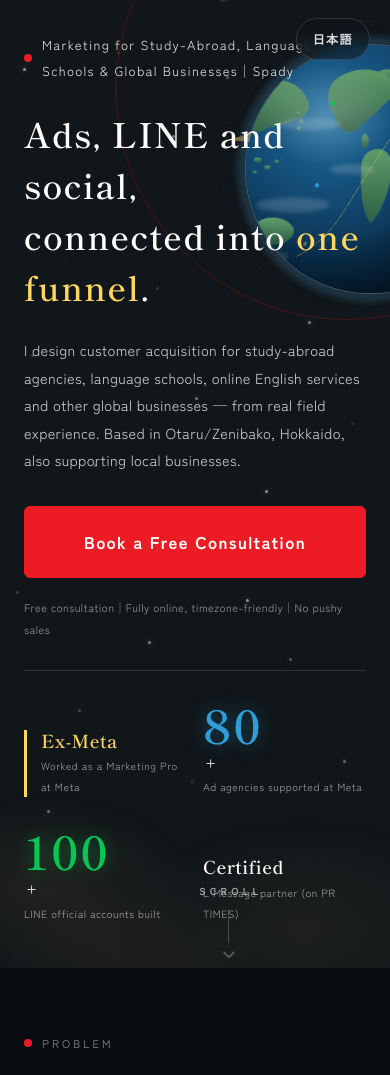
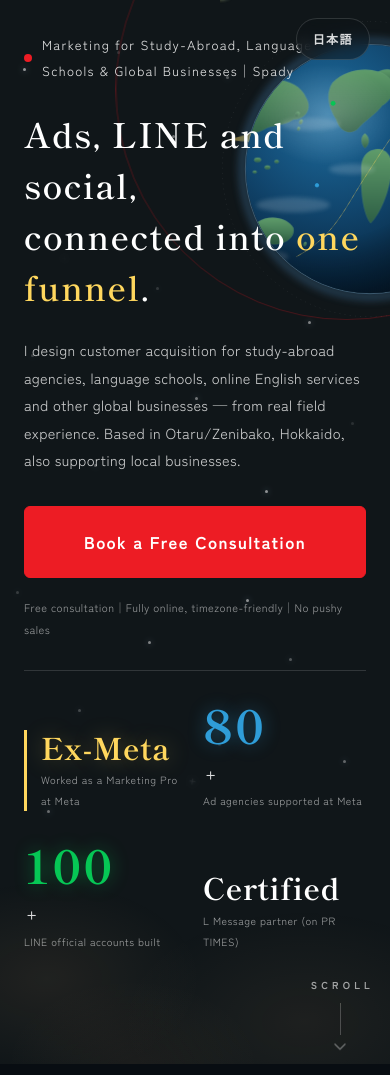
Before and after one commit to dhiroshiinouei-pixel/spady-site, an Astro site: page /en in a window 390 px wide. Shown: the top 1075 px of the page. Built offline with nearby package versions, Linux system fonts and the light colour scheme; Astro itself is replaced by a stand-in of ours.

Commit message:
Refine hero spacing and metrics

```diff
--- a/src/pages/en/index.astro
+++ b/src/pages/en/index.astro
@@ -587,7 +587,7 @@ import Base from '../../layouts/Base.astro';
       min-height: 100svh;
       display: flex;
       align-items: center;
-      padding: 44px 0;
+      padding: 44px 0 96px;
     }
     .lp-hero .eyebrow {
       font-size: 15.5px;
@@ -716,8 +716,8 @@ import Base from '../../layouts/Base.astro';
     .cred-item strong {
       display: block;
       font-family: var(--font-min);
-      font-weight: 600;
-      font-size: 25px;
+      font-weight: 700;
+      font-size: 31px;
       color: #fff;
       line-height: 1.15;
       letter-spacing: 0.02em;
@@ -730,7 +730,7 @@ import Base from '../../layouts/Base.astro';
       margin-top: 5px;
     }
     .cred-meta { padding-left: 14px; border-left: 3px solid var(--gold); }
-    .cred-meta strong { color: var(--gold); font-size: 27px; }
+    .cred-meta strong { color: var(--gold); font-size: 35px; text-shadow: 0 0 22px rgba(255, 215, 94, 0.35); }
     .c-num .cnt { font-size: 46px; }
     .c-num i { font-style: normal; font-size: 15px; color: rgba(255, 255, 255, 0.85); margin-left: 3px; }
     .n-blue .cnt { color: var(--blue); text-shadow: 0 0 18px rgba(47, 157, 216, 0.45); }
@@ -944,9 +944,8 @@ import Base from '../../layouts/Base.astro';
     /* ---------- スクロール誘導（FV下部） ---------- */
     .scroll-cue {
       position: absolute;
-      left: 50%;
-      bottom: 16px;
-      transform: translateX(-50%);
+      right: 28px;
+      bottom: 18px;
       z-index: 3;
       display: flex;
       flex-direction: column;
@@ -1096,7 +1095,9 @@ import Base from '../../layouts/Base.astro';
     @media (max-width: 1100px) {
       .lp-hero h1 { font-size: 38px; }
       .c-num .cnt { font-size: 40px; }
-      .cred { gap: 28px; }
+      .cred { gap: 26px; }
+      .cred-item strong { font-size: 26px; }
+      .cred-meta strong { font-size: 29px; }
     }
 
     /* ---------- モバイル ---------- */
@@ -1106,7 +1107,7 @@ import Base from '../../layouts/Base.astro';
       .lp-sec { padding: 64px 0; }
       .lp-sec h2 { font-size: 24px; margin-bottom: 32px; }
       .h2-sub { display: block; margin: 8px 0 0; }
-      .lp-hero { min-height: 100svh; padding: 32px 0 44px; }
+      .lp-hero { min-height: 100svh; padding: 32px 0 112px; }
       .lp-hero::before { width: 460px; height: 460px; top: -160px; right: -200px; }
       .lp-hero .eyebrow { font-size: 13px; letter-spacing: 0.1em; }
       .lp-hero-inner { display: block; }
@@ -1148,7 +1149,7 @@ import Base from '../../layouts/Base.astro';
       .lp-sec h2 { font-size: 27px; line-height: 1.5; }
       .bridge-lead { font-size: 23px; }
       .c-num .cnt { font-size: 46px; }
-      .cred-meta strong { font-size: 23px; }
+      .cred-meta strong { font-size: 36px; }
       .metric-lp { font-size: 20px; }
       .reason h3 { font-size: 21px; }
       .x-list b { font-size: 1.12em; }
@@ -1165,7 +1166,7 @@ import Base from '../../layouts/Base.astro';
       .eyebrow { font-size: 11px; }
       .lp-hero .eyebrow { font-size: 13px; }
       .h2-sub { font-size: 12px; }
-      .cred-item strong { font-size: 18px; }
+      .cred-item strong { font-size: 30px; }
       .cred-item span { font-size: 10.5px; }
       .lead { font-size: 14.5px; }
       .bridge-body { font-size: 14px; }
@@ -1180,8 +1181,8 @@ import Base from '../../layouts/Base.astro';
       .note { font-size: 12px; }
       .form-card label { font-size: 12.5px; }
       .seminar-fig figcaption { font-size: 11px; }
-      .sc-line { height: 34px; }
-      .scroll-cue { bottom: 10px; }
+      .sc-line { height: 32px; }
+      .scroll-cue { right: 16px; bottom: 14px; }
     }
   </style>
 </Base>
--- a/src/pages/index.astro
+++ b/src/pages/index.astro
@@ -592,7 +592,7 @@ import Base from '../layouts/Base.astro';
       min-height: 100svh;
       display: flex;
       align-items: center;
-      padding: 44px 0;
+      padding: 44px 0 96px;
     }
     .lp-hero .eyebrow {
       font-size: 15.5px;
@@ -721,8 +721,8 @@ import Base from '../layouts/Base.astro';
     .cred-item strong {
       display: block;
       font-family: var(--font-min);
-      font-weight: 600;
-      font-size: 25px;
+      font-weight: 700;
+      font-size: 31px;
       color: #fff;
       line-height: 1.15;
       letter-spacing: 0.02em;
@@ -735,7 +735,7 @@ import Base from '../layouts/Base.astro';
       margin-top: 5px;
     }
     .cred-meta { padding-left: 14px; border-left: 3px solid var(--gold); }
-    .cred-meta strong { color: var(--gold); font-size: 27px; }
+    .cred-meta strong { color: var(--gold); font-size: 35px; text-shadow: 0 0 22px rgba(255, 215, 94, 0.35); }
     .c-num .cnt { font-size: 46px; }
     .c-num i { font-style: normal; font-size: 15px; color: rgba(255, 255, 255, 0.85); margin-left: 3px; }
     .n-blue .cnt { color: var(--blue); text-shadow: 0 0 18px rgba(47, 157, 216, 0.45); }
@@ -949,9 +949,8 @@ import Base from '../layouts/Base.astro';
     /* ---------- スクロール誘導（FV下部） ---------- */
     .scroll-cue {
       position: absolute;
-      left: 50%;
-      bottom: 16px;
-      transform: translateX(-50%);
+      right: 28px;
+      bottom: 18px;
       z-index: 3;
       display: flex;
       flex-direction: column;
@@ -1101,7 +1100,9 @@ import Base from '../layouts/Base.astro';
     @media (max-width: 1100px) {
       .lp-hero h1 { font-size: 38px; }
       .c-num .cnt { font-size: 40px; }
-      .cred { gap: 28px; }
+      .cred { gap: 26px; }
+      .cred-item strong { font-size: 26px; }
+      .cred-meta strong { font-size: 29px; }
     }
 
     /* ---------- モバイル ---------- */
@@ -1111,7 +1112,7 @@ import Base from '../layouts/Base.astro';
       .lp-sec { padding: 64px 0; }
       .lp-sec h2 { font-size: 24px; margin-bottom: 32px; }
       .h2-sub { display: block; margin: 8px 0 0; }
-      .lp-hero { min-height: 100svh; padding: 32px 0 44px; }
+      .lp-hero { min-height: 100svh; padding: 32px 0 112px; }
       .lp-hero::before { width: 460px; height: 460px; top: -160px; right: -200px; }
       .lp-hero .eyebrow { font-size: 13px; letter-spacing: 0.1em; }
       .lp-hero-inner { display: block; }
@@ -1153,7 +1154,7 @@ import Base from '../layouts/Base.astro';
       .lp-sec h2 { font-size: 27px; line-height: 1.5; }
       .bridge-lead { font-size: 23px; }
       .c-num .cnt { font-size: 46px; }
-      .cred-meta strong { font-size: 23px; }
+      .cred-meta strong { font-size: 36px; }
       .metric-lp { font-size: 20px; }
       .reason h3 { font-size: 21px; }
       .x-list b { font-size: 1.12em; }
@@ -1170,7 +1171,7 @@ import Base from '../layouts/Base.astro';
       .eyebrow { font-size: 11px; }
       .lp-hero .eyebrow { font-size: 13px; }
       .h2-sub { font-size: 12px; }
-      .cred-item strong { font-size: 18px; }
+      .cred-item strong { font-size: 30px; }
       .cred-item span { font-size: 10.5px; }
       .lead { font-size: 14.5px; }
       .bridge-body { font-size: 14px; }
@@ -1185,8 +1186,8 @@ import Base from '../layouts/Base.astro';
       .note { font-size: 12px; }
       .form-card label { font-size: 12.5px; }
       .seminar-fig figcaption { font-size: 11px; }
-      .sc-line { height: 34px; }
-      .scroll-cue { bottom: 10px; }
+      .sc-line { height: 32px; }
+      .scroll-cue { right: 16px; bottom: 14px; }
     }
   </style>
 </Base>
```
